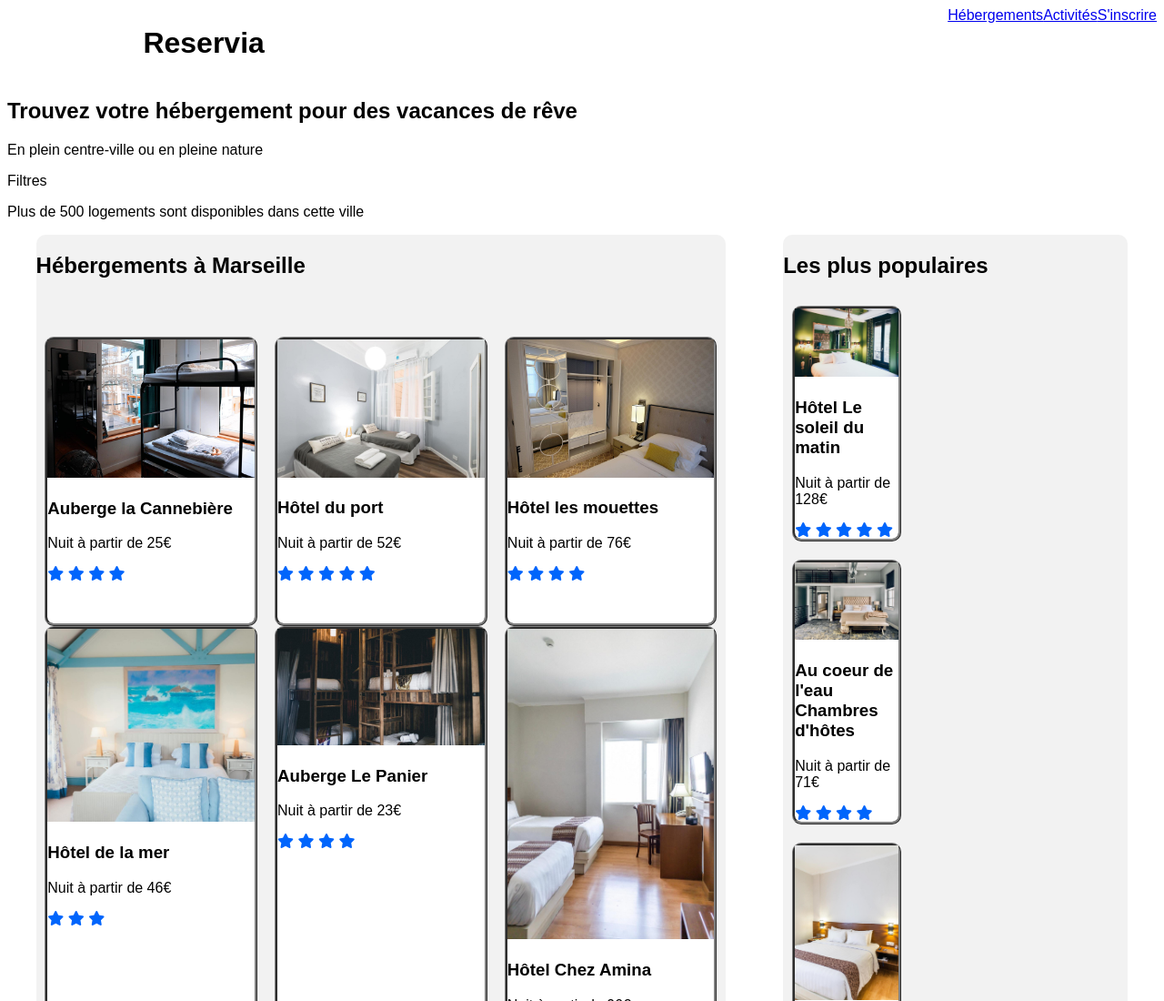
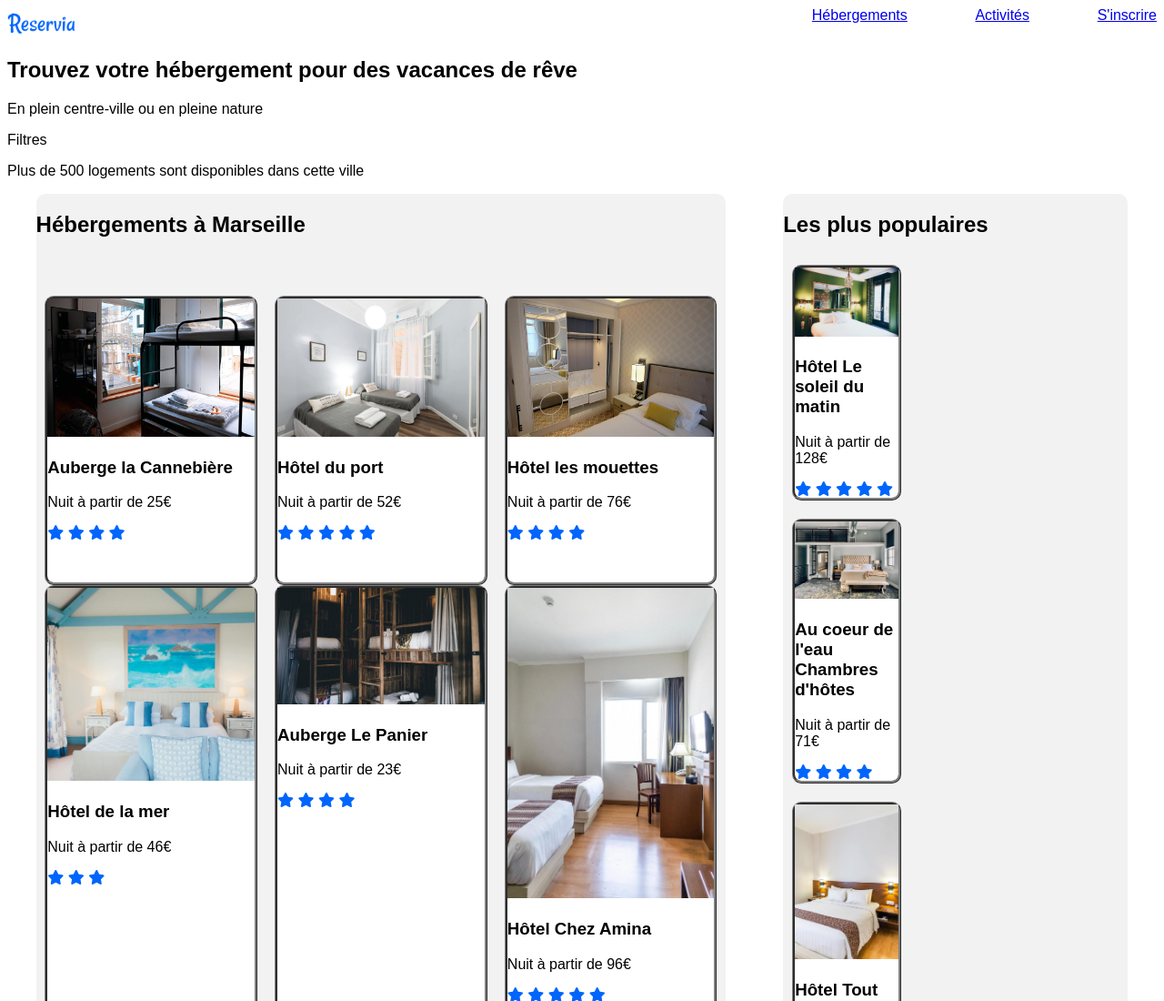
Before and after one commit to Tanguy-Mauhourat/TanguyMauhourat_2_0912020, a plain HTML site: page index.html in a window 1280 px wide. Shown: the top 1100 px of the page at 91% size. Drawn offline with Linux system fonts and the light colour scheme.

Commit message:
pose logo reservia

```diff
--- a/index.html
+++ b/index.html
@@ -15,10 +15,15 @@
 
   <header>
     <div id="fhead">
-      <h1>Reservia</h1>
-      <a href="#hebergement">Hébergements</a>
-      <a href="#activites">Activités</a>
-      <a href="#">S'inscrire</a>
+
+      <img src="images\logo\Reservia@3x.png" alt="<h1>Reservia</h1>" />
+      <section id="shead">
+
+        <a href="#hebergement">Hébergements</a>
+
+        <a href="#activites">Activités</a>
+        <a href="#">S'inscrire</a>
+      </section>
     </div>
 
 
--- a/style.css
+++ b/style.css
@@ -5,12 +5,20 @@ html {
 #fhead {
     display: flex;
     flex-direction: row;
-    justify-content: flex-end;
+    justify-content: space-between;
+
 
 }
 
-#fhead>h1{
-    width: 70%;
+#shead {
+    width: 30%;
+    display: flex;
+    justify-content: space-between;
+}
+
+#fhead>img {
+    width: 60%;
+    max-width: 75px;
 }
 
 #hebpopflex {
@@ -58,6 +66,7 @@ img {
 }
 
 .popmars {
+
     background-color: white;
     margin: 10px;
     border-radius: 10px;
```
